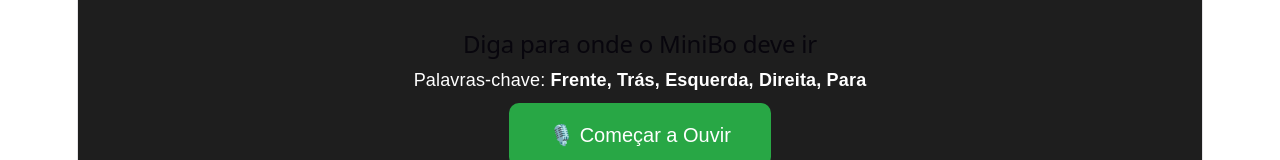
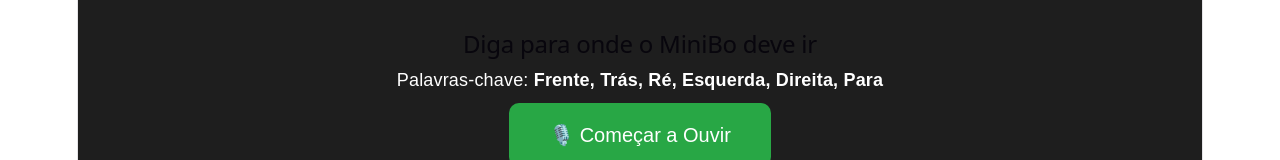
Before and after one commit to arturocunha/MiniBo, a React (Vite) app in the folder site-robo/: page / in a window 1280 px wide. Shown: the part 193-353 px from the top of the page. Built offline with nearby package versions, Linux system fonts and the light colour scheme; no server answers.

Commit message:
adicionei mais uma palavra comando: ré

```diff
--- a/site-robo/src/App.tsx
+++ b/site-robo/src/App.tsx
@@ -60,7 +60,7 @@ function App() {
   };
 
   // =========================================================================
-  // 2. COMANDO DE VOZ
+  // 2. COMANDO DE VOZ (Com "RÉ" adicionado)
   // =========================================================================
   useEffect(() => {
     const SpeechRecognition = (window as any).SpeechRecognition || (window as any).webkitSpeechRecognition;
@@ -84,7 +84,8 @@ function App() {
         if (fala.includes("frente") || fala.includes("forward") || fala.includes("go")) {
           novoComando = "FRENTE"; motorE = 50; motorD = 50; encontrouComando = true;
         }
-        if (fala.includes("trás") || fala.includes("tras") || fala.includes("back")) {
+        // ADICIONADO A PALAVRA "RÉ" AQUI
+        if (fala.includes("trás") || fala.includes("tras") || fala.includes("back") || fala.includes("ré") || fala.includes("re")) {
           novoComando = "TRÁS"; motorE = -50; motorD = -50; encontrouComando = true;
         }
         if (fala.includes("esquerda") || fala.includes("left")) {
@@ -96,11 +97,6 @@ function App() {
 
         if (fala.includes("para") || fala.includes("pare") || fala.includes("parar") || fala.includes("stop")) {
           novoComando = "PARADO"; motorE = 0; motorD = 0; encontrouComando = true;
-        }
-
-        // IF dormente do "vou" (reconhece internamente mas não faz nada)
-        if (fala.includes("vou")) {
-          // console.log("A palavra VOU foi escutada internamente.");
         }
 
         if (encontrouComando) {
@@ -267,7 +263,7 @@ function App() {
       {abaAtiva === 'voz' && (
         <div style={{ marginTop: '30px' }}>
           <h2>Diga para onde o MiniBo deve ir</h2>
-          <p>Palavras-chave: <strong>Frente, Trás, Esquerda, Direita, Para</strong></p>
+          <p>Palavras-chave: <strong>Frente, Trás, Ré, Esquerda, Direita, Para</strong></p>
           <button onClick={alternarMicrofone} style={{ padding: '20px 40px', fontSize: '20px', color: 'white', border: 'none', borderRadius: '10px', cursor: 'pointer', marginTop: '10px', backgroundColor: ouvindoVoz ? '#dc3545' : '#28a745' }}>{ouvindoVoz ? '🛑 Parar de Ouvir' : '🎙️ Começar a Ouvir'}</button>
 
           <div style={{ marginTop: '30px', minHeight: '40px' }}>
```
